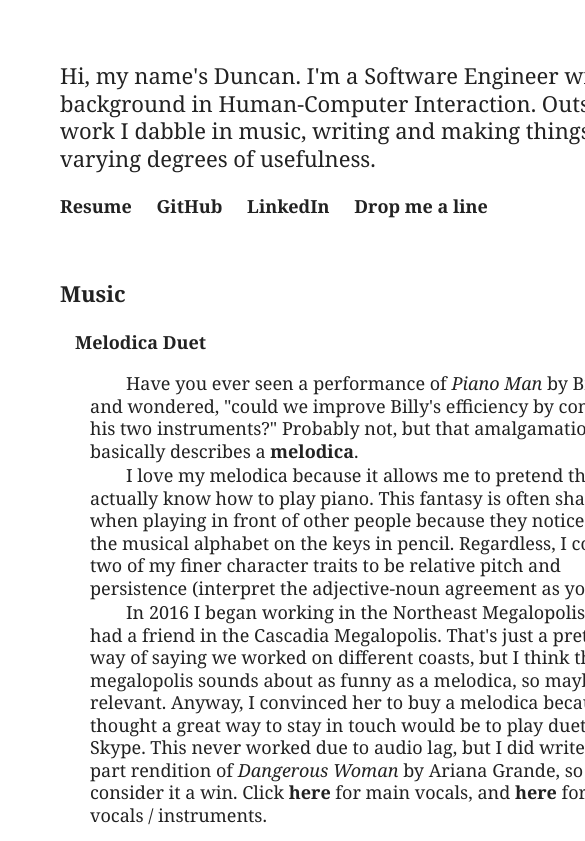
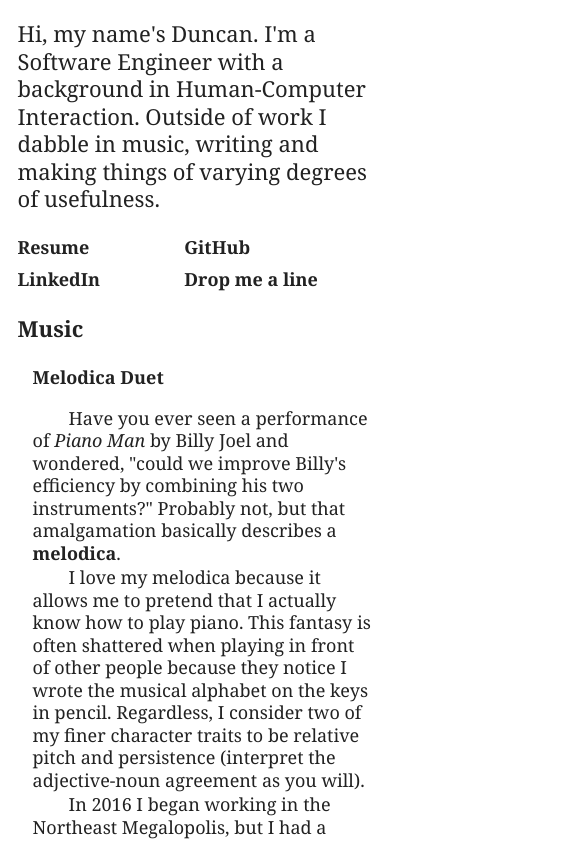
Before and after one commit to 00f2ff/2018-website, a plain HTML site: page index.html in a window 390 px wide. Shown: the top 841 px of the page, 585 px wide, since content can reach past the window. Drawn offline with Linux system fonts and the light colour scheme.

Commit message:
acceptable mobile

```diff
--- a/index.html
+++ b/index.html
@@ -29,6 +29,8 @@ TODO:
 				<ul>
 					<li><a target="_blank" href="files/duncan_mcisaac_feb18_resume.pdf">Resume</a></li>
 					<li><a target="_blank" href="https://github.com/duncan93">GitHub</a></li>
+				</ul>
+				<ul>
 					<li><a target="_blank" href="https://www.linkedin.com/in/dmcisaac">LinkedIn</a></li>
 					<li><a target="_blank" href="mailto:dbmcisaac1@gmail.com">Drop me a line</a></li>
 				</ul>
--- a/style/index.css
+++ b/style/index.css
@@ -29,7 +29,10 @@ body {
 	font-size: 18px;
 }
 
-ul { padding: 0; }
+ul {
+	display: inline-block; /* may as well use flex at this point */
+	padding: 0;
+}
 
 
 li {
@@ -77,14 +80,9 @@ a:hover {
 	margin-left: 15px;
 	font-size: 18px;
 }
-
+/*
 .description {
 	margin-left: 15px;
-
-}
-
-/*.description p {
-	margin: 2px 0px 2px 0px;
 }*/
 
 .description p {
@@ -92,3 +90,44 @@ a:hover {
 	line-height: 1.25;
 	margin: 2px 0px 2px 0px; /* not quite 25% (total) to match line height but close enough */
 }
+
+
+/* ~ modern iphones */
+@media only screen and (max-width : 740px) {
+	#container {
+		padding: 20px 0px 0px 8.5%;
+		width: 83%;
+	}
+
+	#bottom {
+		margin-top: 20px;
+	}
+}
+
+@media only screen and (max-width : 570px) {
+	#container {
+		padding: 10px 0px 0px 4.5%;
+		width: 91%;
+	}
+
+	#top p {
+		margin-top: 10px;
+	}
+
+	#links ul {
+		display: block;
+	}
+
+	#links ul:first-child {
+		margin-bottom: 8px;
+	}
+
+	#links ul:nth-child(2)  {
+		margin-top: 0px;
+		/*font-size: 16px;*/
+	}
+
+	#links li {
+		width: 40%;
+	}
+}
```
